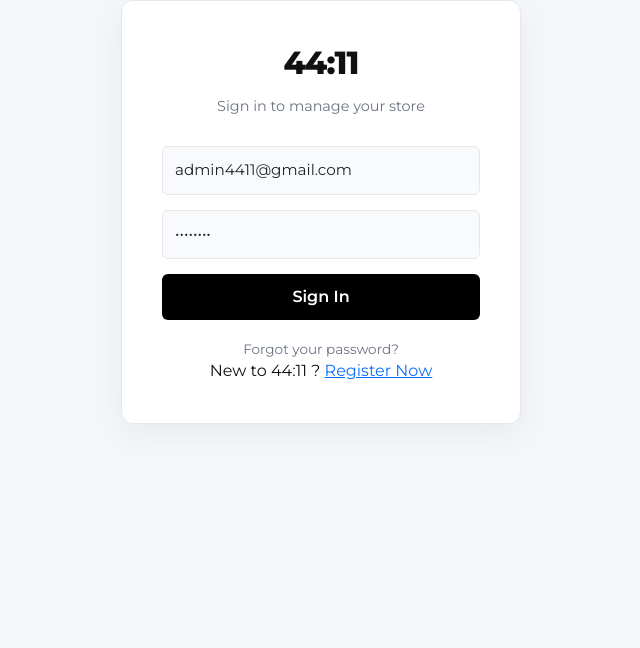
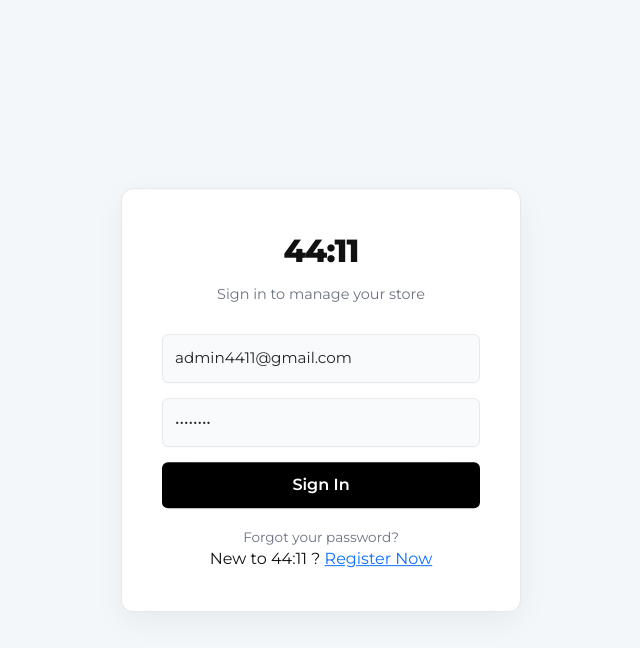
Before and after one commit to Dabel04/vivisportbrand, a React (Vite) app in the folder ViviSport-Brand/: page /login in a window 1280 px wide. Shown: the top 648 px of the page, without its empty margins (319-959 px from the left). Built offline with nearby package versions, Linux system fonts and the light colour scheme.

Commit message:
css login

```diff
--- a/ViviSport-Brand/src/styles/login.css
+++ b/ViviSport-Brand/src/styles/login.css
@@ -14,6 +14,10 @@
             text-align: center;
             border: 1px solid #E5E7EB;
             justify-self: center;
+            transform: translate(-50%, -50%);
+            position: absolute;
+            top: 50%;
+            left: 50%;
         }
 
         .brand-logo {
```
